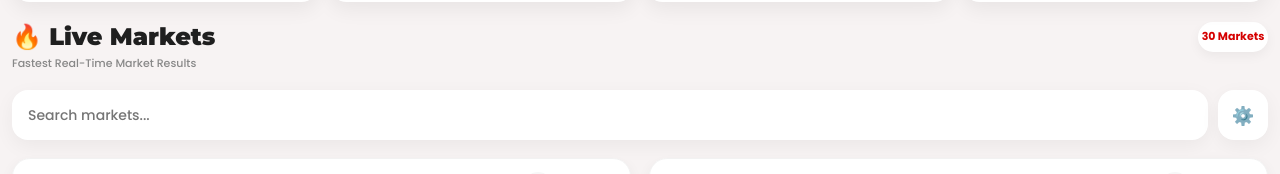
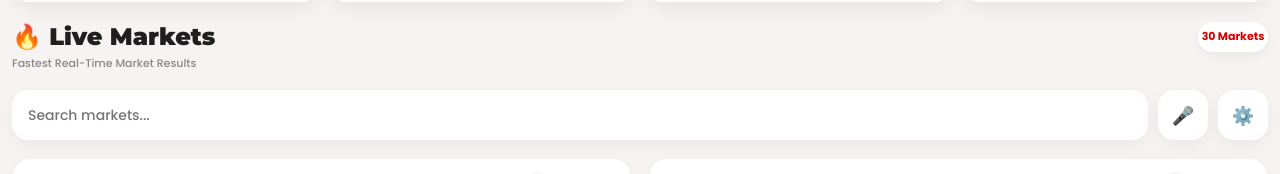
Before and after one commit to Vaibhavugile/projectG, a React (Vite) app: page / in a window 1280 px wide. Shown: the part 1420-1594 px from the top of the page. Built offline with nearby package versions, Linux system fonts and the light colour scheme.

Commit message:
updatingthe firebase

```diff
--- a/src/components/LiveMarkets.jsx
+++ b/src/components/LiveMarkets.jsx
@@ -311,8 +311,57 @@ const [showFilters, setShowFilters] = useState(false);
 const [statusFilter, setStatusFilter] = useState("ALL");
 const [favoritesOnly, setFavoritesOnly] = useState(false);
 const [sortBy, setSortBy] = useState("NAME");
+const [isListening, setIsListening] =
+  useState(false);
 const navigate = useNavigate();
+const startVoiceSearch = () => {
 
+  const SpeechRecognition =
+    window.SpeechRecognition ||
+    window.webkitSpeechRecognition;
+
+  if (!SpeechRecognition) {
+    alert(
+      "Voice search is not supported on this device."
+    );
+    return;
+  }
+
+  const recognition =
+    new SpeechRecognition();
+
+  recognition.lang = "en-IN";
+
+  recognition.interimResults =
+    false;
+
+  recognition.maxAlternatives =
+    1;
+
+  setIsListening(true);
+
+  recognition.start();
+
+  recognition.onresult = (
+    event
+  ) => {
+
+    const transcript =
+      event.results[0][0]
+        .transcript;
+
+    setSearch(transcript);
+  };
+
+  recognition.onerror = () => {
+    setIsListening(false);
+  };
+
+  recognition.onend = () => {
+    setIsListening(false);
+  };
+
+};
 const filteredMarkets = useMemo(() => {
   let result = [...markets];
 
@@ -388,7 +437,16 @@ const filteredMarkets = useMemo(() => {
       onChange={(e) => setSearch(e.target.value)}
       placeholder="Search markets..."
     />
-
+<button
+  className={
+    isListening
+      ? "voice-btn listening"
+      : "voice-btn"
+  }
+  onClick={startVoiceSearch}
+>
+  {isListening ? "🔴" : "🎤"}
+</button>
     <button
       className="filter-toggle-btn"
       onClick={() =>
@@ -398,6 +456,11 @@ const filteredMarkets = useMemo(() => {
       ⚙️
     </button>
   </div>
+  {isListening && (
+  <div className="listening-indicator">
+    🎙️ Listening...
+  </div>
+)}
 
   {showFilters && (
     <>
--- a/src/components/NextResult.jsx
+++ b/src/components/NextResult.jsx
@@ -197,7 +197,7 @@ const markets = [
     jodi: "99",
     close: "111",
     status: "RUNNING",
-    time: "06:00 PM - 08:00 PM",
+    time: "06:00 PM - 08:20 PM",
     viewers: "1.9k",
     favorite: false,
   },
@@ -245,7 +245,7 @@ const markets = [
     market: "ROYAL NIGHT",
     open: "345",
     jodi: "61",
-    close: "***",
+    close: "100",
     status: "RUNNING",
     time: "08:15 PM - 10:15 PM",
     viewers: "1.1k",
@@ -257,7 +257,7 @@ const markets = [
     jodi: "44",
     close: "555",
     status: "CLOSED",
-    time: "12:00 PM - 02:00 PM",
+    time: "12:00 PM - 08:25 PM",
     viewers: "690",
     favorite: false,
   },
@@ -606,7 +606,7 @@ useEffect(() => {
 
     }, 3000);
 
-  }, 30000); // 30 sec rolling
+  }, 3000); // 30 sec rolling
 
   return () => {
 
--- a/src/styles/liveMarkets.css
+++ b/src/styles/liveMarkets.css
@@ -444,7 +444,66 @@
 
   overflow: hidden;
 }
+.voice-btn{
+  width:50px;
+  height:50px;
 
+  border:none;
+  border-radius:16px;
+
+  background:#fff;
+
+  font-size:18px;
+
+  cursor:pointer;
+
+  box-shadow:0 6px 20px rgba(0,0,0,.05);
+}
+.voice-btn.listening{
+  animation:pulseMic 1s infinite;
+}
+
+@keyframes pulseMic{
+  0%{
+    transform:scale(1);
+  }
+
+  50%{
+    transform:scale(1.08);
+  }
+
+  100%{
+    transform:scale(1);
+  }
+}
+.listening-indicator{
+  margin-top:8px;
+
+  display:flex;
+  align-items:center;
+  justify-content:center;
+
+  font-size:13px;
+  font-weight:700;
+
+  color:#d50000;
+
+  animation:fadePulse 1.2s infinite;
+}
+
+@keyframes fadePulse{
+  0%{
+    opacity:.5;
+  }
+
+  50%{
+    opacity:1;
+  }
+
+  100%{
+    opacity:.5;
+  }
+}
 .market-card.featured::before {
 
   position: absolute;
```
